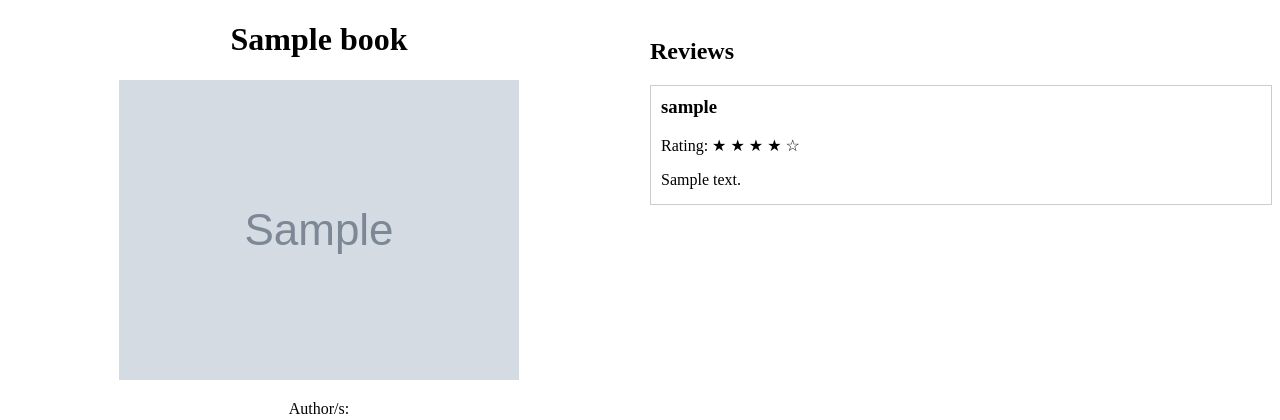
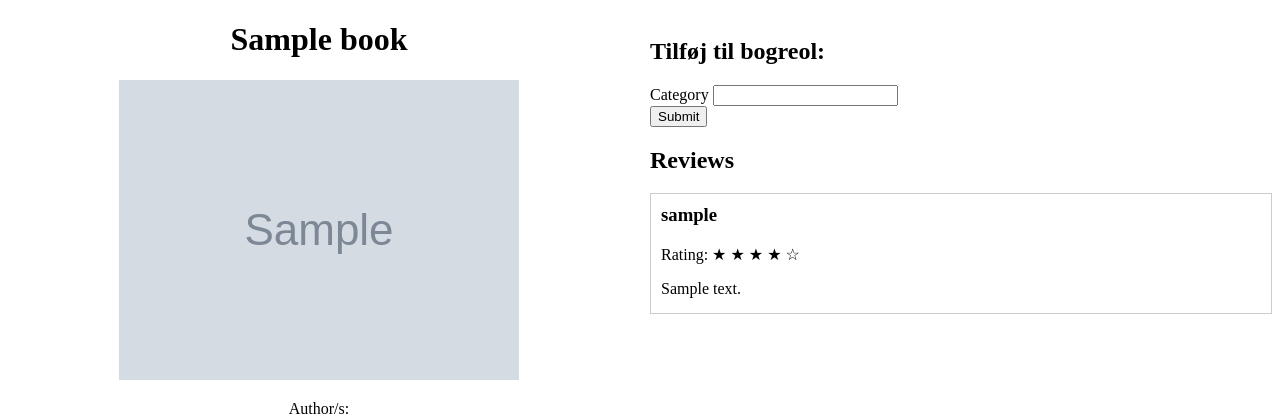
Before and after one commit to LHelding/dikureads, a Python web app: template templates/pages/book_view.html in a window 1280 px wide. Shown: the part 111-531 px from the top of the page. Run offline with Jinja, Linux system fonts and the light colour scheme; the template is opened without the code that fills it: most values are stand-ins (such as "Sample title", 1, 10 or a date in 2020); grey boxes marked "Sample" are stand-in pictures; form fields are guessed from the names that the template uses.

Commit message:
min form

```diff
--- a/blueprints/Read/routes.py
+++ b/blueprints/Read/routes.py
@@ -2,7 +2,7 @@
 from flask_login import login_user, current_user, logout_user, login_required
 from dikureads.models import load_user, User, Book, Author, Book_shelf
 from dikureads.queries import get_book, get_authors_from_isbn, get_top_rated_books, get_book_shelfs, create_shelf_in_db, get_book_shelf, delete_shelf, get_books_in_shelf, remove_book_from_shelf_db, get_reviews_from_isbn, add_review
-from dikureads.forms import BookshelfForm, ReviewForm
+from dikureads.forms import BookshelfForm, ReviewForm, BookshelfForm
 
 
 Read = Blueprint('Read', __name__)
@@ -21,7 +21,9 @@
     authors = get_authors_from_isbn(book_id)
     authors = [Author(author) for author in authors]
     reviews = get_reviews_from_isbn(book_id)
-    return render_template('pages/book_view.html', book_id=book_id, book=book, authors=authors, reviews = reviews)
+
+    form = BookshelfForm()
+    return render_template('pages/book_view.html', book_id=book_id, book=book, authors=authors, reviews = reviews, form=form)
 
 @Read.route("/read/<book_id>/review", methods=['GET', 'POST'])
 def review(book_id):
--- a/templates/pages/book_view.html
+++ b/templates/pages/book_view.html
@@ -16,6 +16,21 @@
     </div>
     <div class="book-reviews">
         <a href = "{{url_for('Read.review', book_id = book_id)}}" type="button" class="btn btn-danger"> Post a review</a>
+        <section class="form-wrapper">
+            <h1>Tilføj til bogreol:</h1>
+            <form method="POST" action="">
+                {{ form.hidden_tag() }}
+
+                <div class="form-group">
+                    {{ form.category.label }}
+                    {{ form.category }}
+                </div>
+
+                <div class="form-group">
+                    {{ form.submit(class="btn btn--full") }}
+                </div>
+            </form>
+        </section>
         <h2>Reviews</h2>
         {% for review in reviews %}
             <div class="review">
```
Also changed, not shown: forms.py (+16 -1 lines), utils/choices.py (added, +18 -0 lines).
